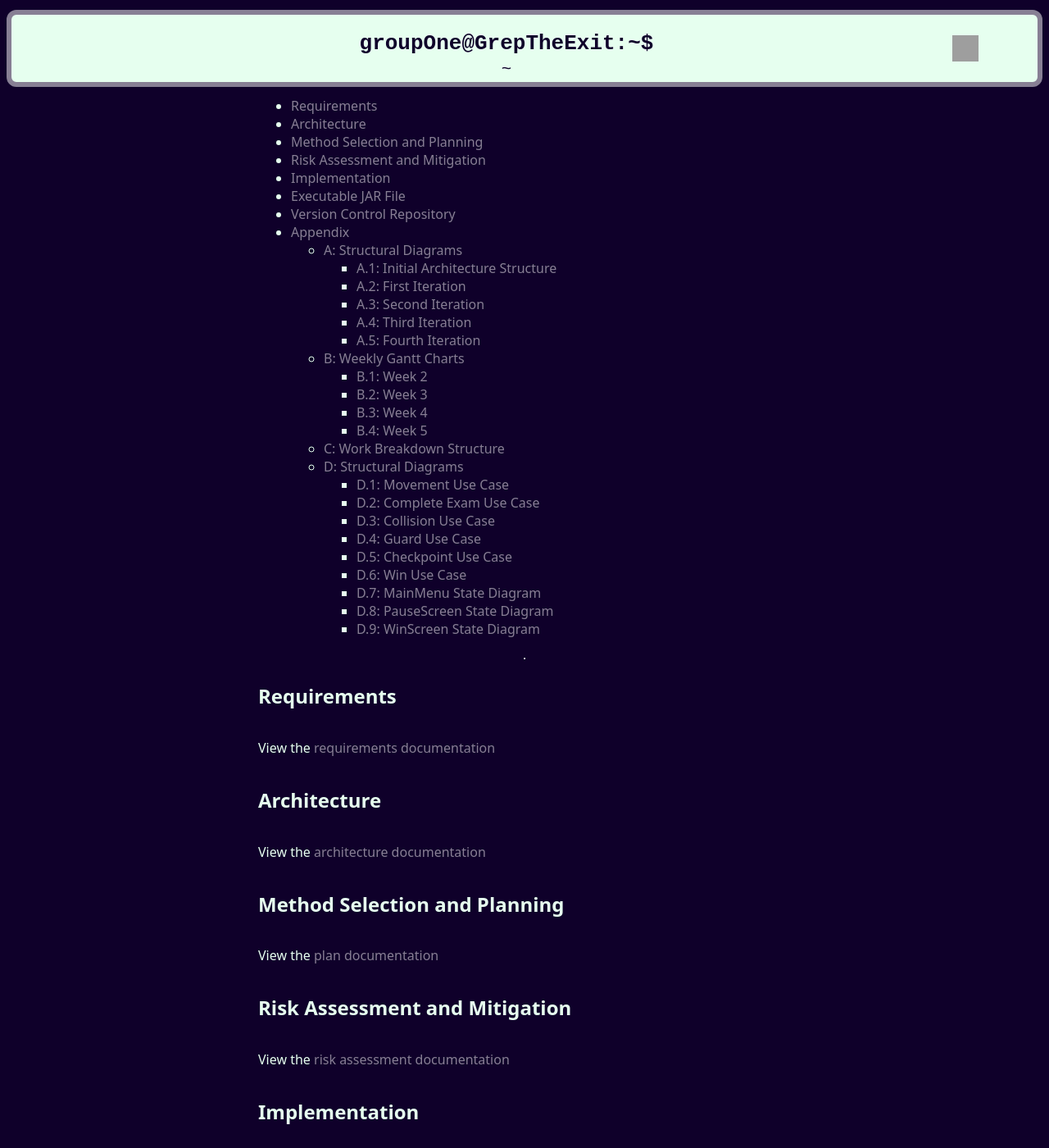
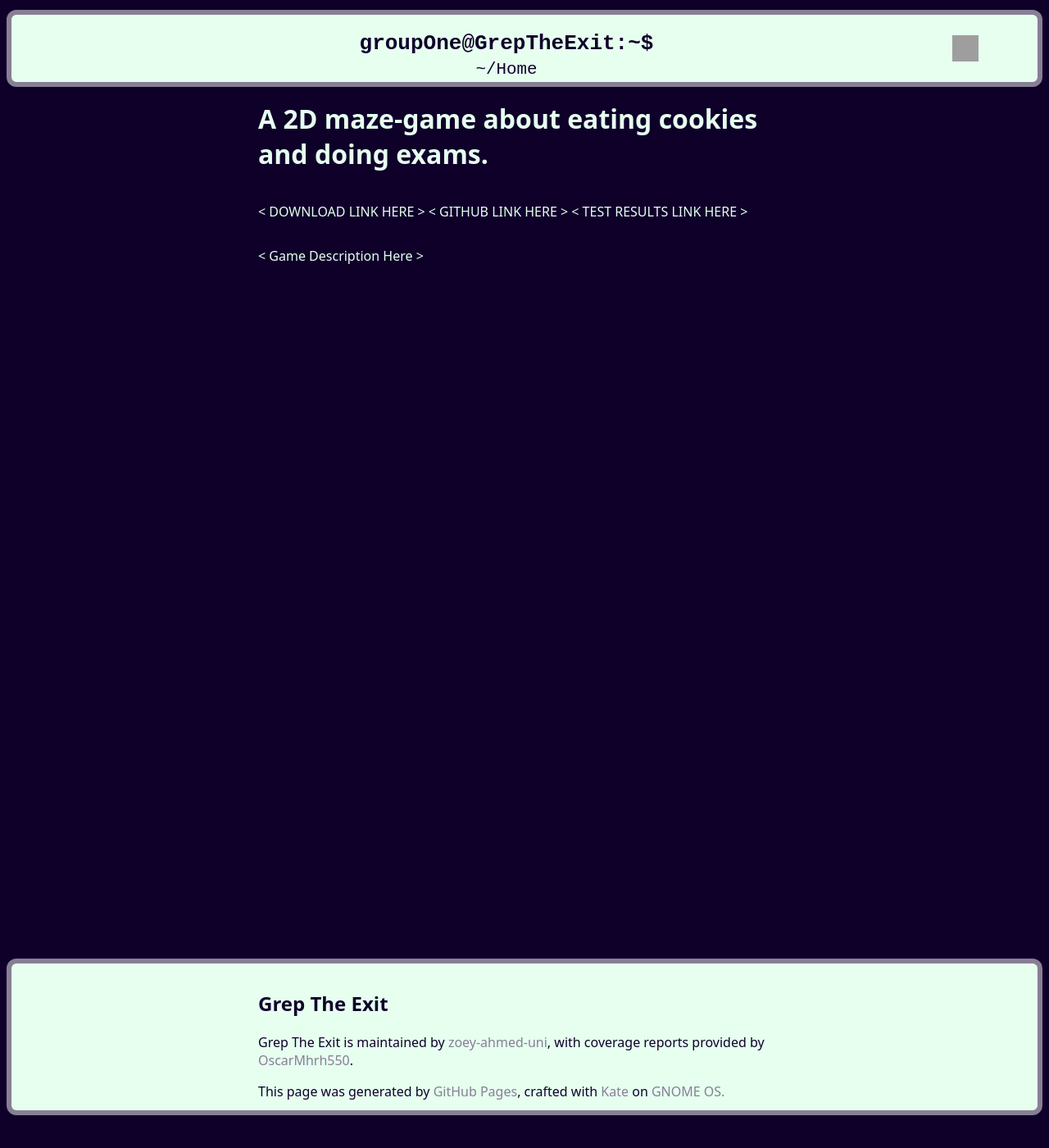
Before and after one commit to ENG1-C2G3/eng1-c2g3.github.io, a Jekyll site: the page built from index.markdown, in a window 1280 px wide and 1400 px high. Shown: the whole window at 82% size. Built offline with Jekyll 4.4.1, drawn with Linux system fonts in a browser that asks for light colours; some of the changed text lies outside the part shown; grey boxes are pictures that could not be loaded.

```diff
--- a/_includes/header.html
+++ b/_includes/header.html
@@ -17,7 +17,7 @@
             </a>
 
             <code class="subtitle">~
-              {%- if page.title-%}
+              {%- if page.title -%}
                 /{{page.title}}
               {%- endif -%}
             </code>
--- a/_layouts/home.html
+++ b/_layouts/home.html
@@ -2,13 +2,9 @@
 layout: default
 ---
 
-{%- if page.title -%}
-  <h1 class="page-heading">{{ page.title }}</h1>
-{%- endif -%}
-
 {{ content }}
 
-{%- if site.posts.size > 0 -%}
+<!--{%- if site.posts.size > 0 -%}
   <h2 class="post-list-heading">{{ page.list_title | default: "Posts" }}</h2>
   <ul class="post-list">
     {%- for post in site.posts -%}
@@ -28,4 +24,4 @@ layout: default
   </ul>
 
   <p class="rss-subscribe">subscribe <a href="{{ "/feed.xml" | relative_url }}">via RSS</a></p>
-{%- endif -%}
+{%- endif -%}-->
--- a/index.markdown
+++ b/index.markdown
@@ -3,94 +3,11 @@
 # To modify the layout, see https://jekyllrb.com/docs/themes/#overriding-theme-defaults
 
 layout: home
+title: Home
 ---
 
-- [Requirements](#requirements)
-- [Architecture](#architecture)
-- [Method Selection and Planning](#method-selection-and-planning)
-- [Risk Assessment and Mitigation](#risk-assessment-and-mitigation)
-- [Implementation](#implementation)
-- [Executable JAR File](#executable-jar-file)
-- [Version Control Repository](#version-control-repository)
-- [Appendix](#appendix)
-	- [A: Structural Diagrams](#a-structural-diagrams)
-		- [A.1: Initial Architecture Structure](#a1-initial-architecture-structure)
-		- [A.2: First Iteration](#a2-first-iteration)
-		- [A.3: Second Iteration](#a3-second-iteration)
-		- [A.4: Third Iteration](#a4-third-iteration)
-		- [A.5: Fourth Iteration](#a5-fourth-iteration)
-	- [B: Weekly Gantt Charts](#b-weekly-gantt-charts)
-		- [B.1: Week 2](#b1-week-2)
-		- [B.2: Week 3](#b2-week-3)
-		- [B.3: Week 4](#b3-week-4)
-		- [B.4: Week 5](#b4-week-5)
-    - [C: Work Breakdown Structure](#c-work-breakdown-structure)
-    - [D: Structural Diagrams](#d-structural-diagrams)
-        - [D.1: Movement Use Case](#d1-movement-use-case)
-        - [D.2: Complete Exam Use Case](#d2-complete-exam-use-case)
-        - [D.3: Collision Use Case](#d3-collision-use-case)
-        - [D.4: Guard Use Case](#d4-guard-use-case)
-        - [D.5: Checkpoint Use Case](#d5-checkpoint-use-case)
-        - [D.6: Win Use Case](#d6-win-use-case)
-        - [D.7: MainMenu State Diagram](#d7-mainmenu-state-diagram)
-        - [D.8: PauseScreen State Diagram](#d8-pausescreen-state-diagram)
-        - [D.9: WinScreen State Diagram](#d9-winscreen-state-diagram)
+# A 2D maze-game about eating cookies and doing exams.
 
----
+< DOWNLOAD LINK HERE > < GITHUB LINK HERE > < TEST RESULTS LINK HERE >
 
-## Requirements
-View the [requirements documentation](https://docs.google.com/document/d/1tS8ut8MW8nLR-QkLIyM0kKto4YloUhRtv0_VvoCADa0/edit?usp=sharing)
-## Architecture
-View the [architecture documentation](https://docs.google.com/document/d/1JJa3SUbn2L38eji_DWku7mEBvHPWT6MoXEtS6tMlOxk/edit?usp=sharing)
-## Method Selection and Planning
-View the [plan documentation](https://docs.google.com/document/d/1KfvuGMK_qkdju_McXa3vdm0qcnlcegdFB0xVaafZqpg/edit?usp=sharing)
-## Risk Assessment and Mitigation
-View the [risk assessment documentation](https://docs.google.com/document/d/1q2dpIEfY9WkbCrqf0yL3F4u0QLPalGq8bDHmsISkQVg/edit?usp=sharing)
-## Implementation
-View the [implementation documentation](https://docs.google.com/document/d/1-Vh3uXbzmQkqMuLtdtFiZ4HqbYDZRsB_MRf0836829E/edit?usp=sharing)
-## Executable JAR File
-[Download the game](https://github.com/ENG1-C2G3/maze-game/releases/download/Final/GrepTheExit.jar)
-## Version Control Repository
-View the [maze-game repository](https://github.com/ENG1-C2G3/maze-game)
-## Appendix
-### A: Structural Diagrams
-#### A.1: Initial Architecture Structure
-![arch1](/assets/arch1.png)
-#### A.2: First Iteration
-![arch2](/assets/arch2.png)
-#### A.3: Second Iteration
-![arch3](/assets/arch3.png)
-#### A.4: Third Iteration
-![arch4](/assets/arch4.png)
-#### A.5: Fourth Iteration
-![arch5](/assets/arch5.png)
-### B: Weekly Gantt Charts
-#### B.1: Week 2
-![ganttw2](/assets/ganttw2.png)
-#### B.2: Week 3
-![ganttw3](/assets/ganttw3.png)
-#### B.3: Week 4
-![ganttw4](/assets/ganttw4.png)
-#### B.4: Week 5
-![ganttw5](/assets/ganttw5.png)
-### C: Work Breakdown Structure
-![wbs](/assets/wbs.png)
-### D: Structural Diagrams
-#### D.1: Movement Use Case
-![uc1](/assets/uc1.png)
-#### D.2: Complete Exam Use Case
-![uc2](/assets/uc2.png)
-#### D.3: Collision Use Case
-![uc3](/assets/uc3.png)
-#### D.4: Guard Use Case
-![uc4](/assets/uc4.png)
-#### D.5: Checkpoint Use Case
-![uc5](/assets/uc5.png)
-#### D.6: Win Use Case
-![uc6](/assets/uc6.png)
-#### D.7: MainMenu State Diagram
-![state1](/assets/state1.png)
-#### D.8: PauseScreen State Diagram
-![state2](/assets/state2.png)
-#### D.9: WinScreen State Diagram
-![state3](/assets/state3.png)
+< Game Description Here >
```
Also changed, not shown: about.markdown (deleted, +0 -18 lines), deliverables.markdown (added, +21 -0 lines).
